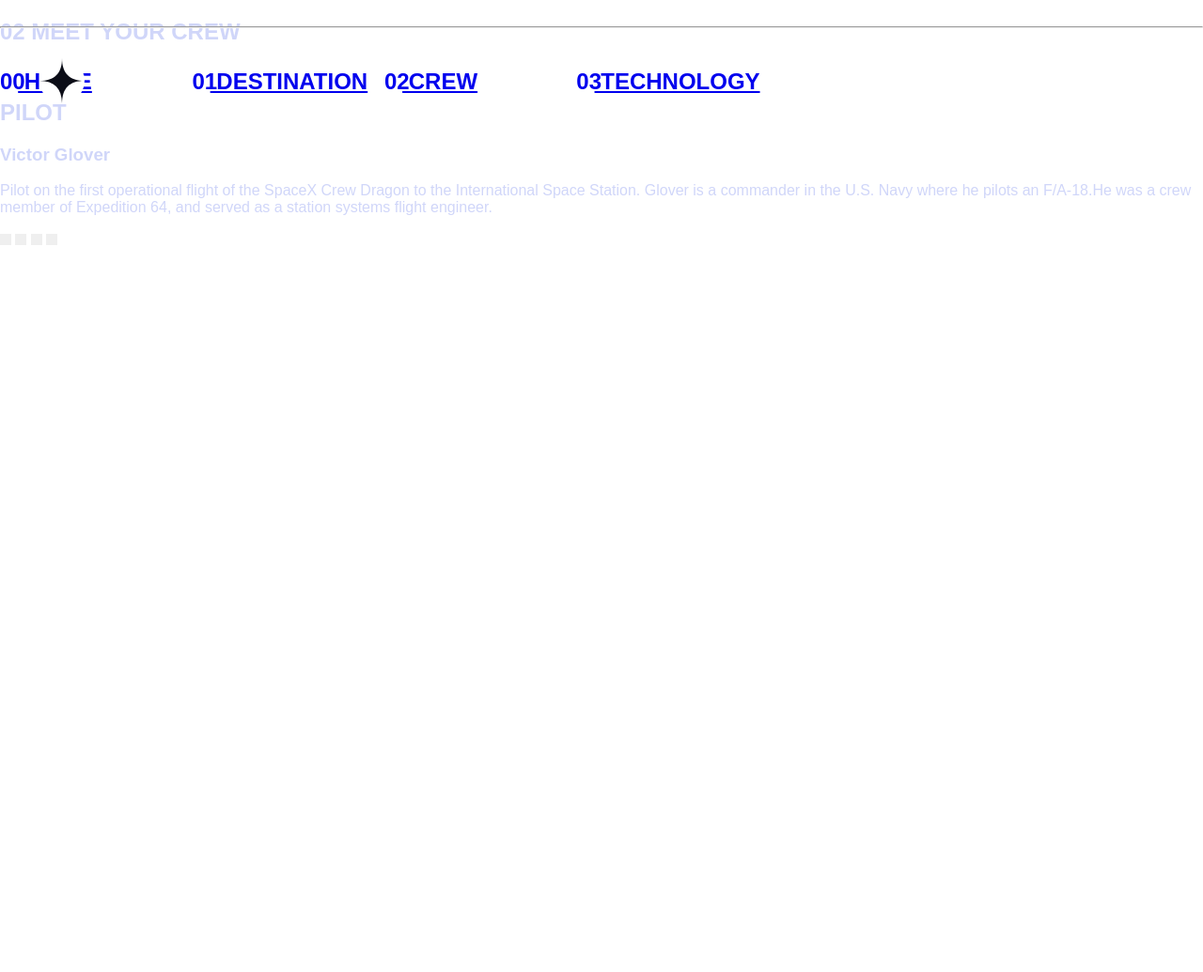
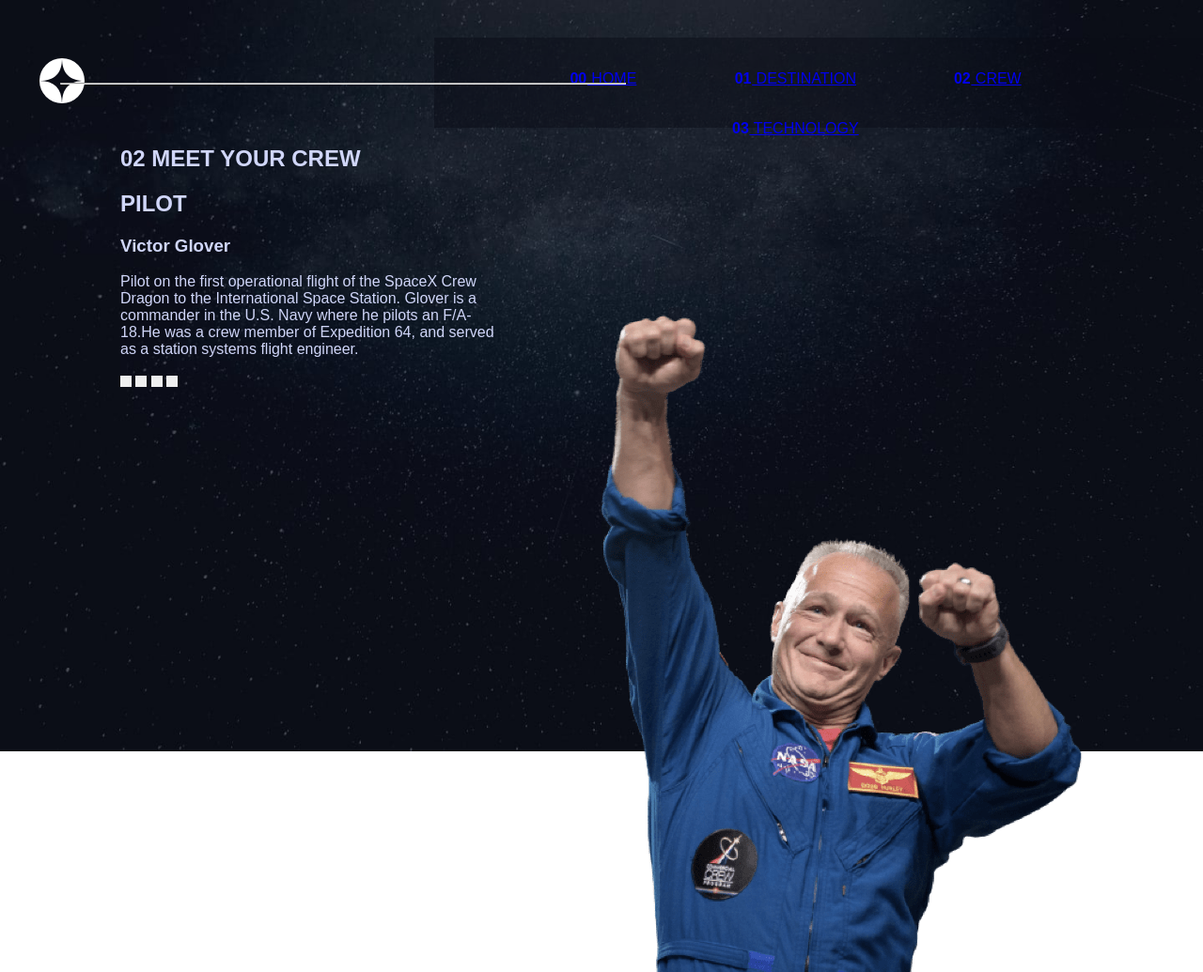
Before and after one commit to onurkizildeli/Space-Tourisim-, a plain HTML site: page pilot.html in a window 1280 px wide. Shown: the whole page at 94% size. Before the commit the page ends 800 px from the top, so only its background shows below. Drawn offline with Linux system fonts and the light colour scheme.

Commit message:
Add files via upload

```diff
--- a/css/style.css
+++ b/css/style.css
@@ -135,3 +135,16 @@ body {
     width: 516px;
     height: 570px;
 }
+
+.text-container {
+    position: relative;
+    width: 400px;
+    height: 600px;
+    display: inline-block;
+}
+
+.crew-img {
+    position: absolute;
+    bottom: 0;
+    right: 10%;
+}
--- a/pilot.html
+++ b/pilot.html
@@ -10,34 +10,38 @@
 
 <body>
 
-    <div>
+    <div class="body">
+
+        <img src="assets/destination/background-destination-desktop.jpg" alt="" class="backround">
 
         <div class="tab-bar">
+
             <img src="assets/shared/logo.svg" alt="logo" class="logo">
 
-            <hr class="tab">
 
-            <h2 class="menu">
-                <a href="index.html"><span class="bold">00</span> HOME</a>
-            </h2>
-            <h2 class="menu">
-                <a href="moon.html"><span class="bold">01</span> DESTINATION</a>
-            </h2>
-            <h2 class="menu">
-                <a href="commander.html"><span class="bold">02</span> CREW</a>
-            </h2>
-            <h2 class="menu">
-                <a href="launch.html"><span class="bold">03</span> TECHNOLOGY</a>
-            </h2>
+            <div class="menu-back">
+
+                <a href="index.html" class="menu"><span class="bold">00</span> HOME</a>
+
+                <a href="moon.html" class="menu"><span class="bold">01</span> DESTINATION</a>
+
+                <a href="commander.html" class="menu"><span class="bold">02</span> CREW</a>
+
+                <a href="launch.html" class="menu"><span class="bold">03</span> TECHNOLOGY</a>
 
             </div>
+
+            <hr class="tab-hr">
+
+        </div>
+
+        <div class="alt-container">
+
+            <div class="text-container">
 
                 <h2 class="pick">02 MEET YOUR CREW</h2>
 
                 <div class="crew">
-
-            <img src="" alt="" class="crew-img">
-
 
                     <h2 class="title">
                         PILOT
@@ -60,7 +64,10 @@
 
                 </div>
 
-
-
+            </div>
 
         </div>
+
+        <img src="assets/crew/image-douglas-hurley.png" alt="" class="crew-img">
+
+    </div>
```
Lines whose indentation alone changed are shown as unchanged.
